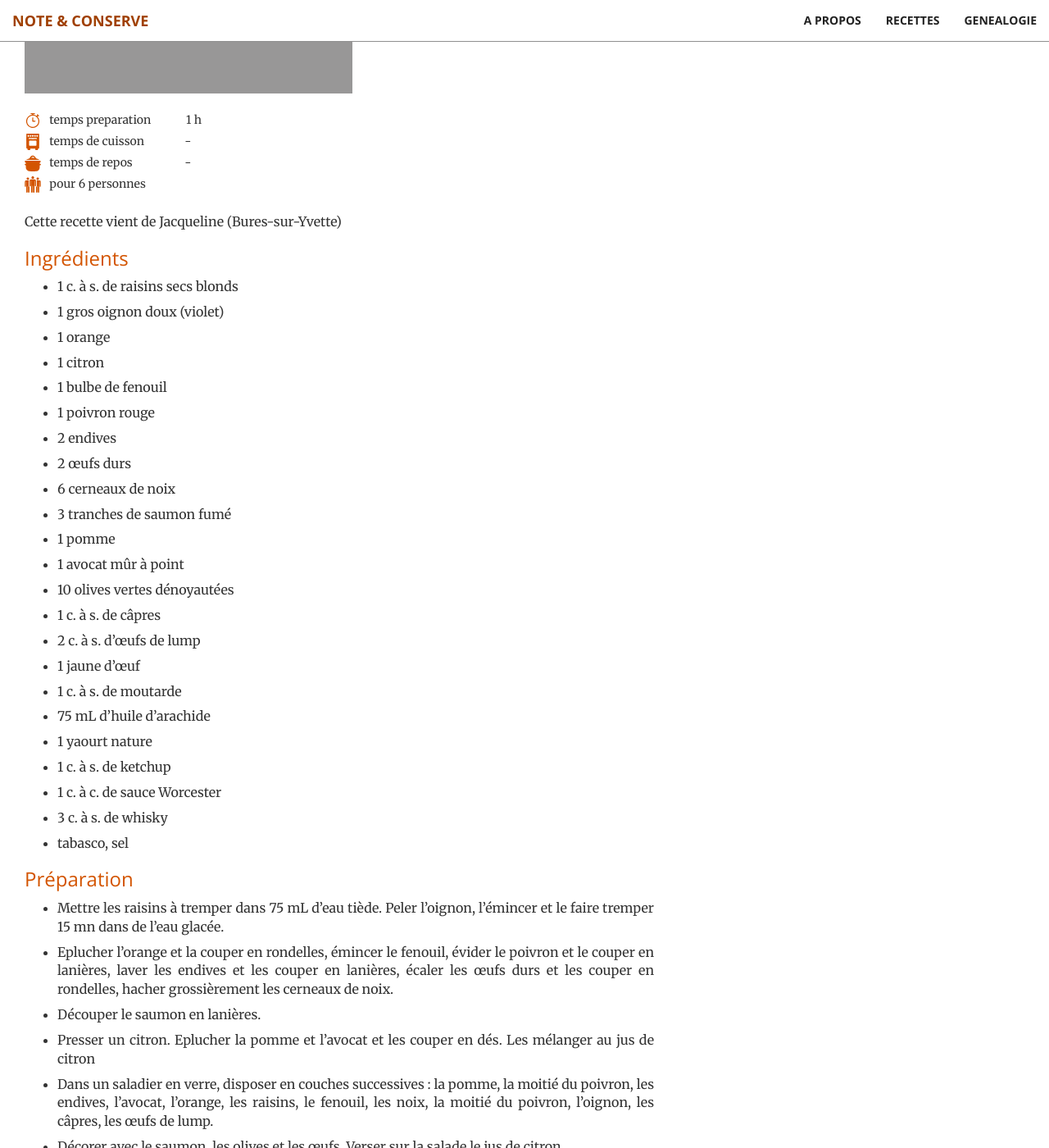
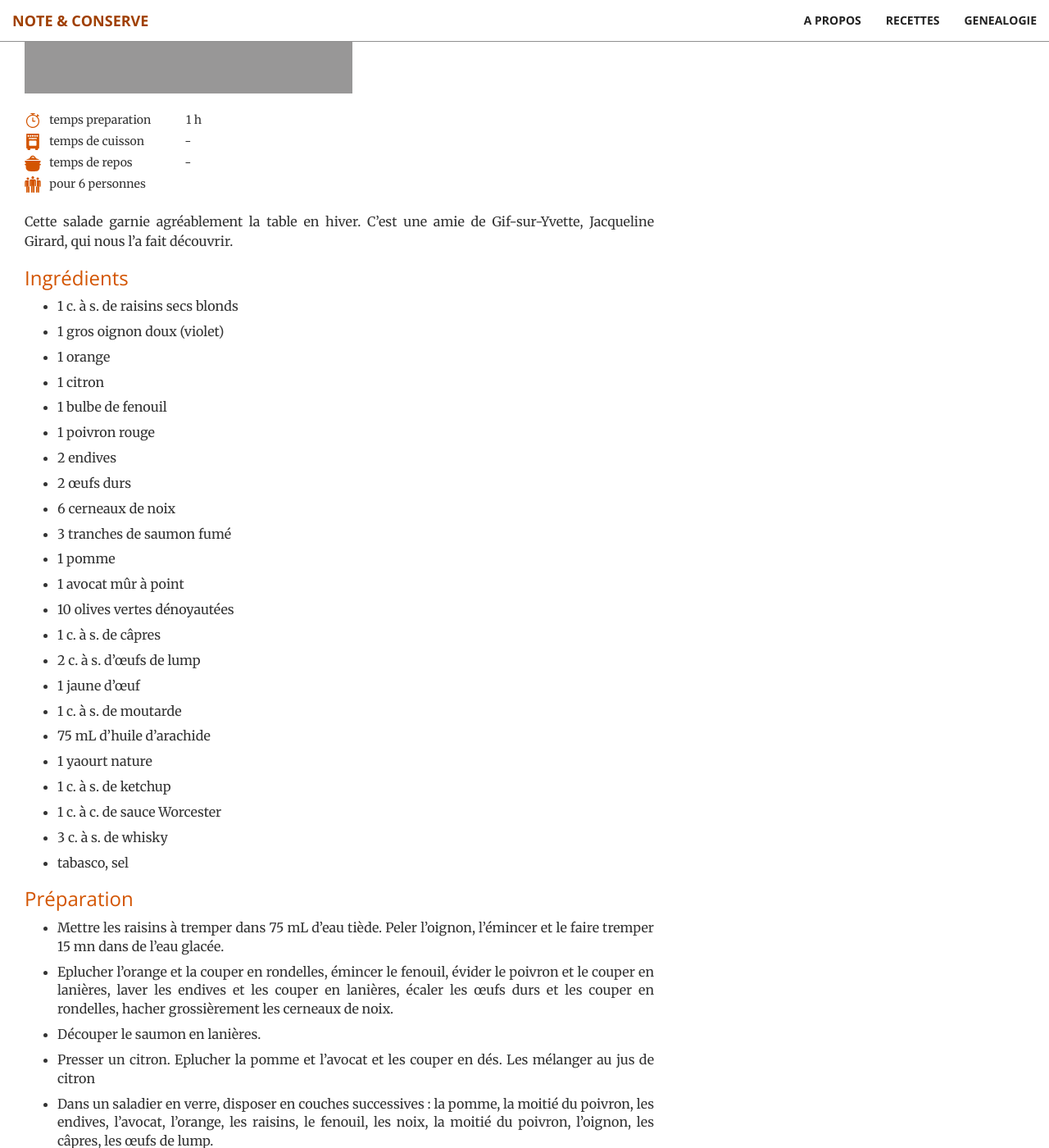
Before and after one commit to brignogan/brignogan.github.io, a Jekyll site: the page built from _posts/2019-04-20-saladehivernale.md, in a window 1280 px wide and 1400 px high, scrolled down 274 px. Shown: the whole window at 82% size. Built offline with Jekyll 4.4.1, drawn with Linux system fonts in a browser that asks for light colours; some of the changed text lies outside the part shown.

Commit message:
Update 2019-04-20-saladehivernale.md
corrections

```diff
--- a/_posts/2019-04-20-saladehivernale.md
+++ b/_posts/2019-04-20-saladehivernale.md
@@ -9,7 +9,7 @@ temps_cuisson: '-'
 temps_repos: '-'
 nbre_personne: ‘pour 6 personnes’
 ---
-Cette recette vient de Jacqueline (Bures-sur-Yvette)
+Cette salade garnie agréablement la table en hiver. C'est une amie de Gif-sur-Yvette, Jacqueline Girard, qui nous l'a fait découvrir.
 
 ### Ingrédients
 * 1 c. à s. de raisins secs blonds
```
Also changed, not shown: other parts of _posts/2019-04-20-saladehivernale.md (+1 -1 lines).
